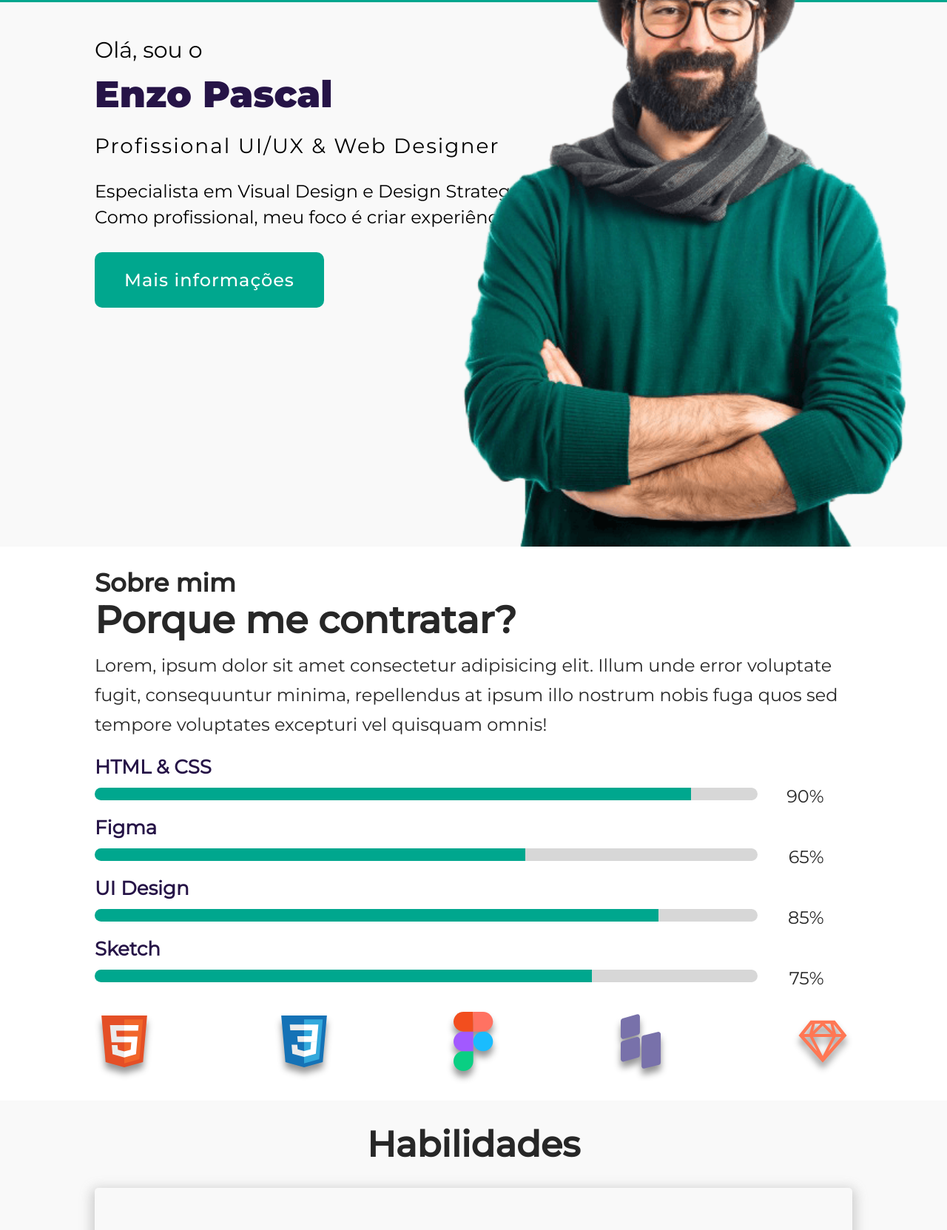
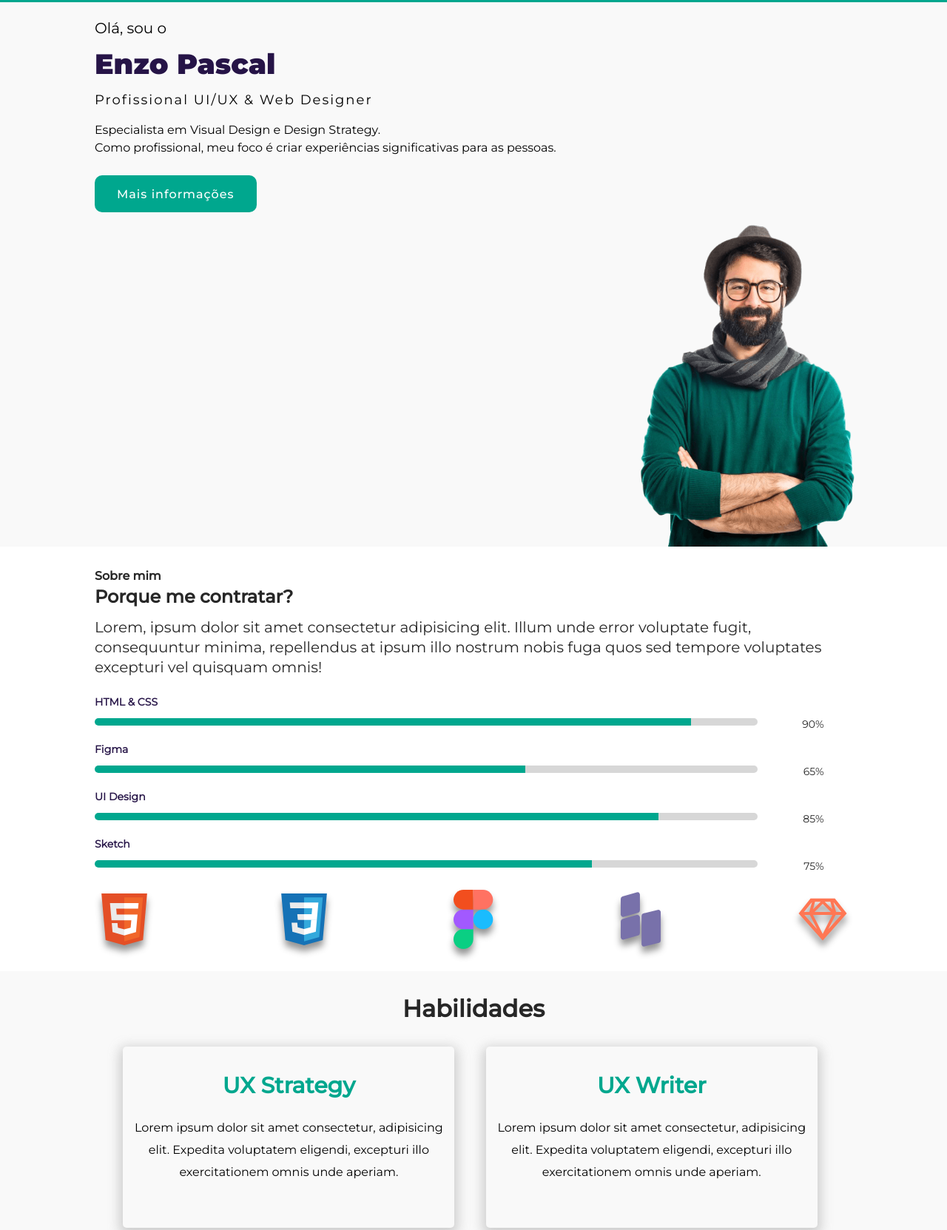
Before and after one commit to BielTsei/pagina_pessoal_enzo_pascal_responsivo, a plain HTML site: page index.html in a window 1280 px wide. Shown: the part 61-1724 px from the top of the page at 74% size. Drawn offline with Linux system fonts and the light colour scheme.

Commit message:
Feito layout 720px

```diff
--- a/style2.css
+++ b/style2.css
@@ -776,7 +776,7 @@ nav {
 
 }
 
-@media (min-width: 425px) {
+/*@media (min-width: 425px) {
 
     .fundo {
         margin:0;
@@ -1098,9 +1098,9 @@ nav {
         text-align: center;
     }
 
-}
-
-/*@media (min-width: 720px) {
+}*/
+
+@media (min-width: 720px) {
 
     .fundo {
         margin:0;
@@ -1116,37 +1116,37 @@ nav {
     }
 
     .ola {
-        font-size: 20px;
+        font-size: 1.5em;
         font-family: 'Montserrat-Regular';
         box-sizing: border-box;
         padding-top:25px;
     }
 
     .nome {
-        font-size: 38px;
+        font-size: 3em;
         font-family: 'Montserrat-Black';
         margin-top: 20px;
     }
 
     .qualificacoes {
-        font-size: 18px;
+        font-size: 1.6em;
         font-family: 'Montserrat-Regular';
         margin-top: 20px;
         letter-spacing: 2px;
     }
 
     .paragrafo {
-        font-size: 16px;
-        line-height:24px;
+        font-size: 1.3em;
+        line-height: 33px;
         font-family: 'Montserrat-Regular';
         margin-top: 20px;
     }
 
     .foto {
         display:flex;
-        width: 280px;
+        width: 325px;
         position:absolute;
-        right: 70px;
+        right: 100px;
         bottom: 0;
     }
 
@@ -1155,11 +1155,11 @@ nav {
         background-color: #00a78e;
         border: 0px;
         border-radius: 10px;
-        height: 50px;
-        padding-left: 30px;
-        padding-right: 30px;
+        height: 65px;
+        padding-left: 50px;
+        padding-right: 50px;
         color: white;
-        font-size: 16px;
+        font-size: 1.3em;
         letter-spacing: 1px;
         font-weight: 200;
         margin-top: 25px;
@@ -1177,7 +1177,7 @@ nav {
 
     .title_sobre_mim {
         font-family: 'Montserrat-Medium';
-        font-size: 16px;
+        font-size: 1.5em;
         margin-top: 20px;
     }
 
@@ -1192,7 +1192,7 @@ nav {
         width: auto;
         height: auto;
         color: #272727;
-        line-height: 1.7rem;
+        line-height: 35px;
         margin-top: 2vh;
         margin-bottom: 3vh;
     }
@@ -1205,7 +1205,7 @@ nav {
         font-family: 'Montserrat-Regular';
         font-weight: 900;
         display: inline-block;
-        font-size:14px;
+        font-size:1.3em;
         color: #261447;
         margin-bottom: 15px;
     }
@@ -1215,8 +1215,8 @@ nav {
         font-family: 'Montserrat-Regular';
         width: 77vw;
         text-align: right;
-        font-size: 14px;
-        color: #272727;
+        font-size: 1.3em;
+        color: #261447;
     }
 
 
@@ -1261,7 +1261,7 @@ nav {
 
     .title_habilidades {
         font-family: 'Montserrat-Medium';
-        font-size: 32px;
+        font-size: 2.5em;
         text-align: center;
         color: #272727;
     }
@@ -1307,21 +1307,22 @@ nav {
 
     .check p {
         font-family: 'Montserrat-Regular';
-        font-size:16px;
+        font-size: 18px;
         color:black;
         text-align:center;
         padding-bottom: 30px;
+        padding-left: 23px;
+        padding-right: 23px;
+    }
+
+    .text_habilidades {
+        display: inline-block;
+        padding-bottom: 30px;
+        padding-top: 10px;
+        box-sizing: border-box;
         padding-left: 10px;
         padding-right: 10px;
-    }
-
-    .text_habilidades {
-        display: inline-block;
-        padding-bottom: 30px;
-        padding-top: 10px;
-        box-sizing: border-box;
-        padding-left: 10px;
-        padding-right: 10px;
+        font-size: 1.2em;
     }
 
     .title_projetos {
@@ -1329,7 +1330,7 @@ nav {
         padding-top: 30px;
         padding-bottom: 30px;
         text-align: center;
-        font-size: 32px;
+        font-size: 2.5em;
     }
 
     .box {
@@ -1341,7 +1342,7 @@ nav {
     .box_projetos {
         display: inline-flex;
         width: 80vw;
-        height: 350px;
+        height: 410px;
         margin-right: 20px;
         box-sizing: border-box;
         padding: 30px;
@@ -1358,9 +1359,10 @@ nav {
     }
 
     .title_box {
-        padding-top: 25px;
-        font-family: 'Montserrat-Medium';
-        text-align: center;
+        padding-top: 5px;
+        font-family: 'Montserrat-Medium';
+        text-align: center;
+        font-size: 2em;
     }
 
     .text_projetos1{
@@ -1369,7 +1371,7 @@ nav {
         box-sizing: border-box;
         padding-top: 10px;
         padding-bottom: 10px;
-        font-size: 14px;
+        font-size: 1.2em;
     }
 
     .text_projetos{
@@ -1378,23 +1380,23 @@ nav {
         box-sizing: border-box;
         padding-top: 15px;
         padding-bottom: 15px;
-        font-size: 14px;
+        font-size: 1.2em;
     }
 
     .imgs1 {
-        width: 250px;
+        width: 290px;
         border-radius: 10px;
         margin-bottom: 20px;
     }
 
     .imgs2 {
-        width: 250px;
+        width: 290px;
         border-radius: 10px;
         margin-bottom: 20px;
     }
 
     .imgs3 {
-        width: 250px;
+        width: 290px;
         border-radius: 10px;
         margin-bottom: 20px;
     }
@@ -1411,16 +1413,16 @@ nav {
 
     .title_contato {
         margin-bottom:25px;
-        font-size: 20px;
+        font-size: 2.2em;
     }
 
     #contato {
         margin: 15px 0px 25px 0px;
-        font-size: 18px;
+        font-size: 1.2em;
     }
 
     .atribuição {
-        font-size: 14px;
+        font-size: 1.2em;
         text-align: center;
     }
 
@@ -1758,7 +1760,7 @@ nav {
         opacity: 1;
         transform: translateX(0);
     }
-}
+}*/
 
 
 
@@ -1772,4 +1774,4 @@ nav {
 
 .mobile_menu.active .line3 {
     transform: rotate(45deg) translate(-5px, -7px);
-}*/
+}
```
